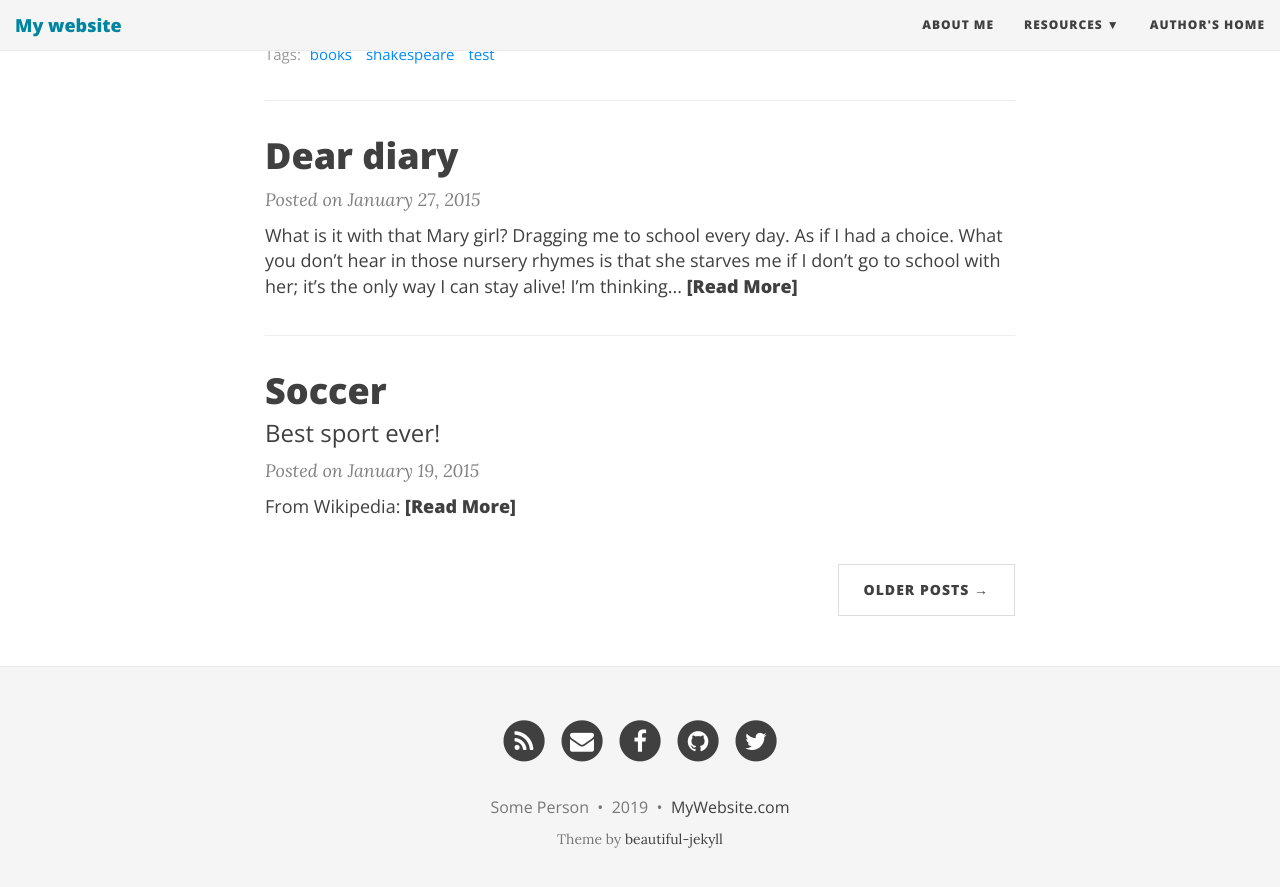
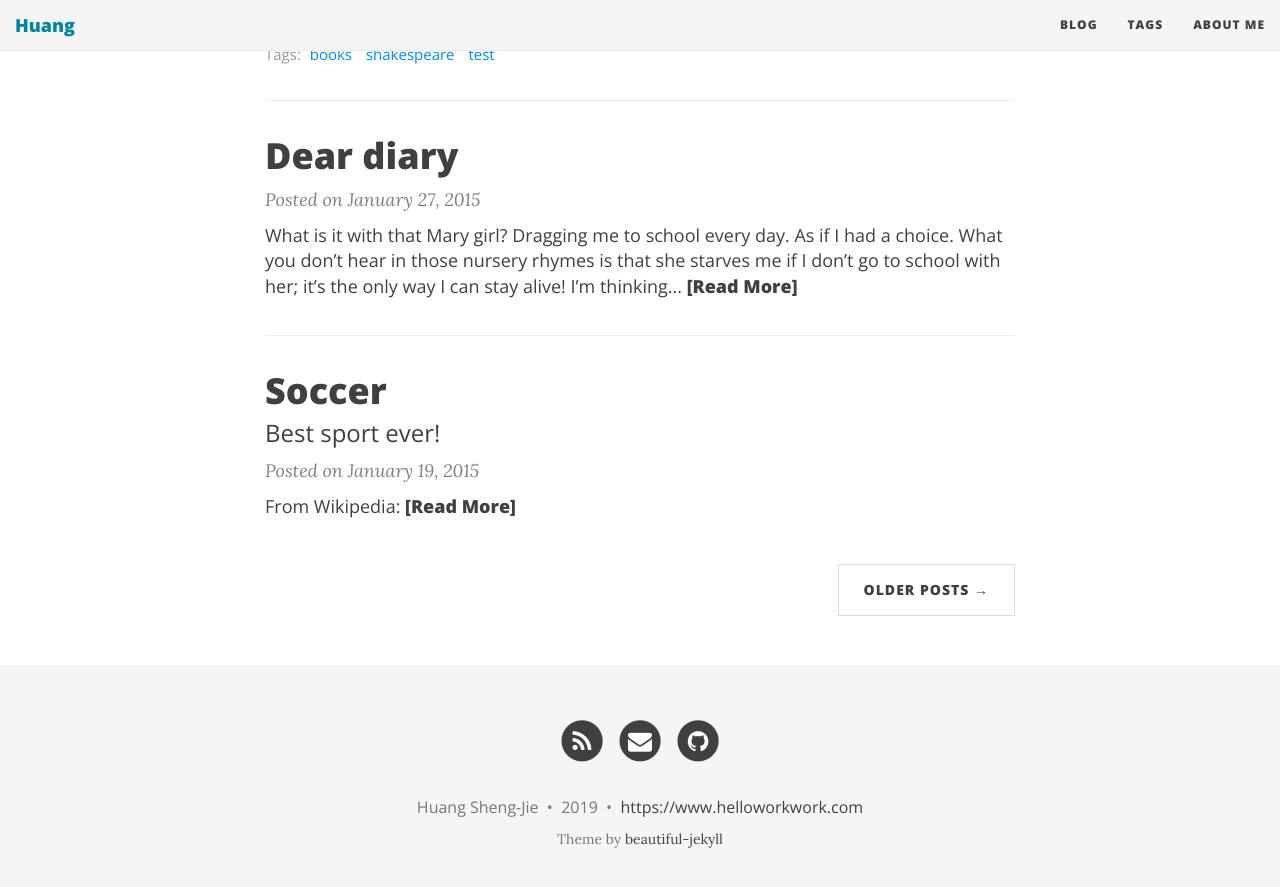
Before and after one commit to huangshengjie/huangshengjie.github.io, a Jekyll site: the page built from index.html, in a window 1280 px wide and 900 px high, scrolled down 1134 px. Shown: the top 887 px of the window. Built offline with Jekyll 4.4.1, drawn with Linux system fonts in a browser that asks for light colours; nearby versions of some CDN libraries; the list of posts is cut into pages by our own code.

Commit message:
Update _config.yml

```diff
--- a/_config.yml
+++ b/_config.yml
@@ -14,7 +14,7 @@ baseurl: ""
 # Of course don't forget to change the username and projectname to YOUR username and project
 
 # Name of website
-title: My website
+title: Huang
 
 # Short description of your site
 description: A virtual proof that name is awesome!
@@ -23,12 +23,14 @@ description: A virtual proof that name is awesome!
 
 # List of links in the navigation bar
 navbar-links:
+  Blog: "/"
+  Tags: "/tags"
   About Me: "aboutme"
-  Resources:
-    - Beautiful Jekyll: "http://deanattali.com/beautiful-jekyll/"
-    - Learn markdown: "http://www.markdowntutorial.com/"
-    - GitHub Pages: "https://pages.github.com/"
-  Author's home: "http://deanattali.com"
+  # Resources:
+  #  - Beautiful Jekyll: "http://deanattali.com/beautiful-jekyll/"
+  #  - Learn markdown: "http://www.markdowntutorial.com/"
+  #  - GitHub Pages: "https://pages.github.com/"
+  # Author's home: "http://deanattali.com"
 
 # Image to show in the navigation bar - image must be a square (width = height)
 # Remove this parameter if you don't want an image in the navbar
@@ -64,7 +66,7 @@ footer-link-col: "#404040"
 # Change all these values or delete the ones you don't want.
 # Important: you must keep the "name" parameter, everything else you can remove
 author:
-  name: Some Person
+  name: Huang Sheng-Jie
 
 # Select your active Social Network Links.
 # Uncomment the links you want to show in the footer and add your information to each link.
@@ -72,10 +74,10 @@ author:
 # If you want to add a new link that isn't here, you'll need to also edit the file _data/SocialNetworks.yml
 social-network-links:
   rss: true
-  email: "someone@example.com"
-  facebook: daattali
-  github: daattali
-  twitter: daattali
+  email: "helloworkwork@outlook.com"
+#  facebook: daattali
+  github: huangshengjie
+#  twitter: daattali
 #  reddit: yourname
 #  google-plus: +DeanAttali
 #  linkedin: daattali
@@ -94,12 +96,12 @@ social-network-links:
 share-links-active:
   twitter: true
   facebook: true
-  google: false
+  google: true
   linkedin: true
 
 # How to display the link to the website in the footer
 # Remove this if you don't want a link in the footer
-url-pretty: "MyWebsite.com"  # eg. "deanattali.com/beautiful-jekyll"
+url-pretty: "https://www.helloworkwork.com"  # eg. "deanattali.com/beautiful-jekyll"
 
 # --- Web Statistics Section --- #
 
```
